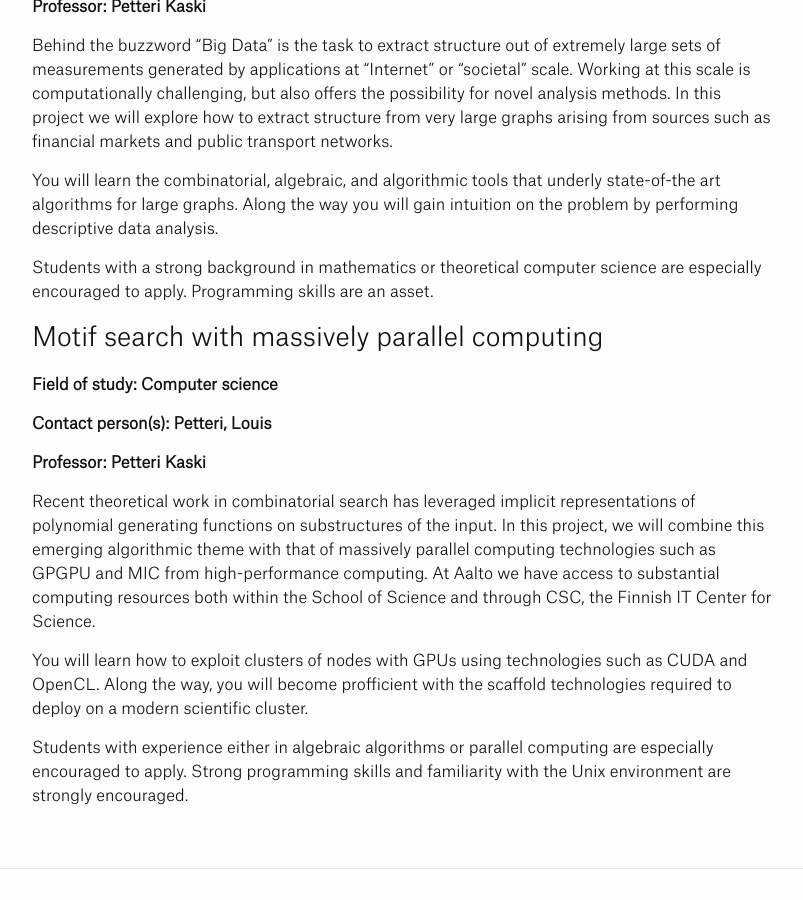
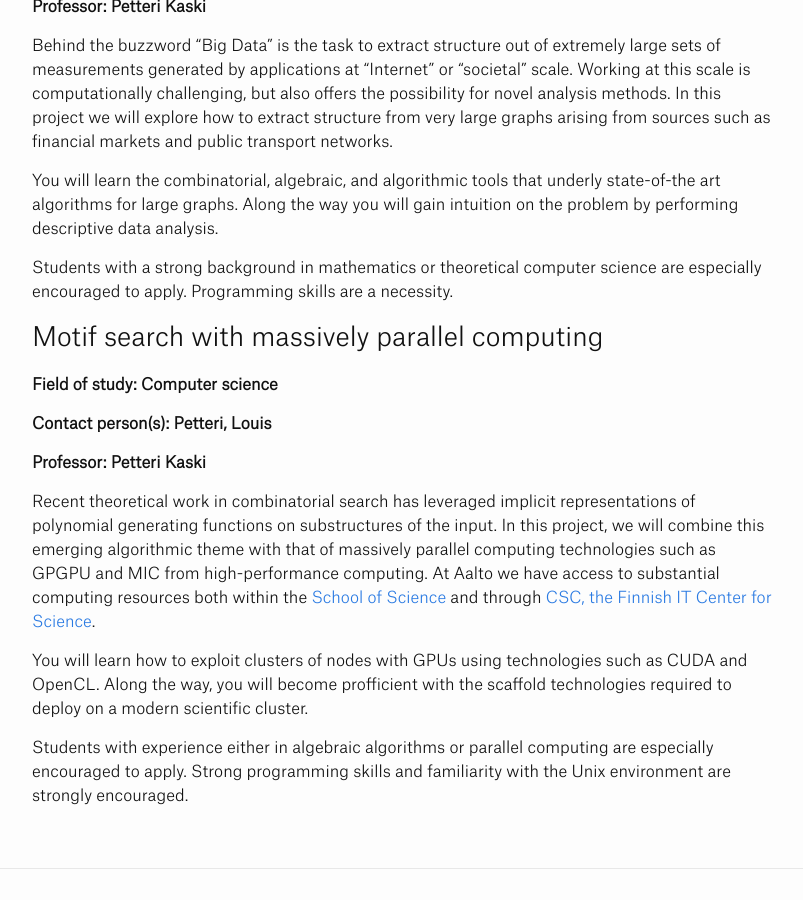
Before and after one commit to theran/theran.github.io, a Jekyll site: the page built from 2015-icsprojects.md, in a window 1280 px wide and 900 px high, scrolled down 1520 px. Shown: the whole window, without its empty margins (238-1041 px from the left). Built offline with Jekyll 4.4.1, drawn with Linux system fonts in a browser that asks for light colours; part of the change alters nothing that is shown.

Commit message:
Update 2015-icsprojects.md

```diff
--- a/2015-icsprojects.md
+++ b/2015-icsprojects.md
@@ -103,7 +103,7 @@ you will gain intuition on the problem by performing descriptive data
 analysis.
 
 Students with a strong background in mathematics or theoretical computer science
-are especially encouraged to apply. Programming skills are an asset.
+are especially encouraged to apply. Programming skills are a necessity.
 
 ### Motif search with massively parallel computing
 
@@ -119,8 +119,11 @@ on substructures of the input.  In this project, we will
 combine this emerging algorithmic theme with that of massively
 parallel computing technologies such as GPGPU and MIC from
 high-performance computing. At Aalto we have access to substantial
-computing resources both within the School of Science and through
-CSC, the Finnish IT Center for Science.
+computing resources both within the [School of Science][science-it]
+and through [CSC, the Finnish IT Center for Science][csc].
+
+[science-it]: http://science-it.aalto.fi/resources/
+[csc]: https://research.csc.fi/guides
 
 You will learn how to exploit clusters of nodes with GPUs
 using technologies such as CUDA and OpenCL.  Along the way, you will
```
